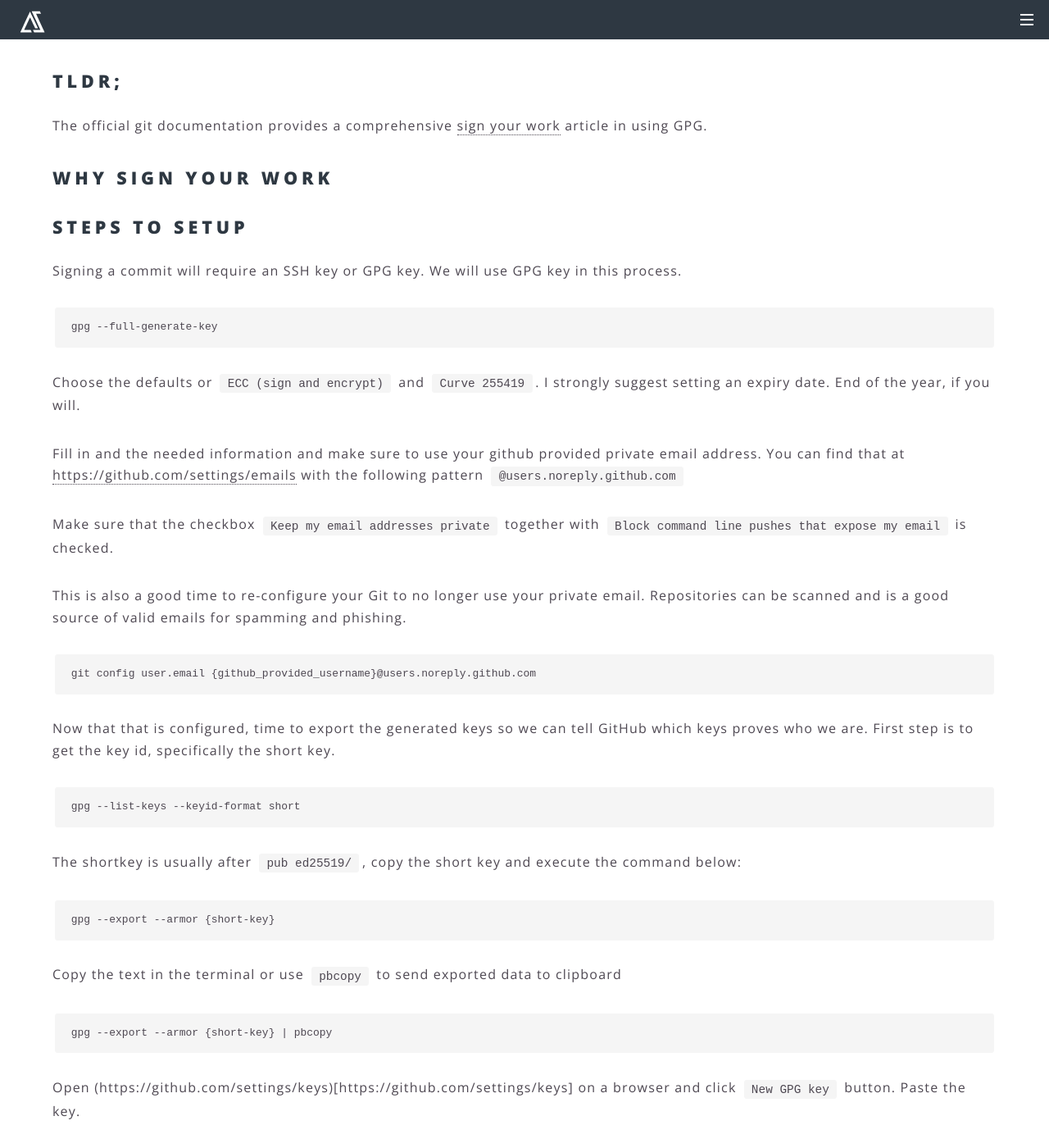
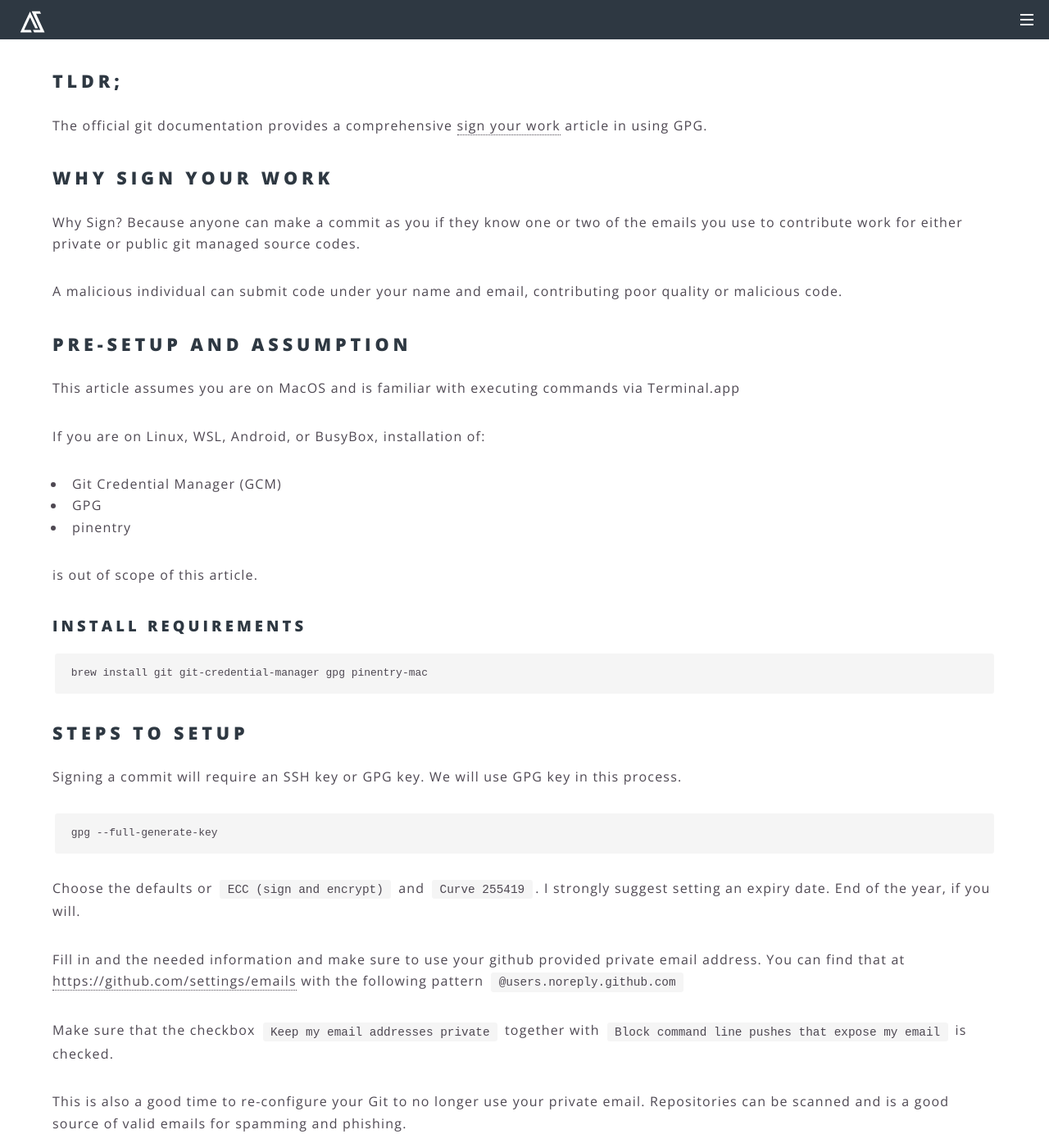
Before and after one commit to ardiesan/ardiesan.github.io, a Jekyll site: the page built from _posts/2022-10-01-Protect-Your-Github-Commits.md, in a window 1280 px wide and 1400 px high, scrolled down 575 px. Shown: the whole window at 82% size. Built offline with Jekyll 4.4.1, drawn with Linux system fonts in a browser that asks for light colours; some of the changed text lies outside the part shown.

````diff
--- a/_posts/2022-10-01-Protect-Your-Github-Commits.md
+++ b/_posts/2022-10-01-Protect-Your-Github-Commits.md
@@ -26,6 +26,30 @@ The official git documentation provides a comprehensive [sign your work](https:/
 article in using GPG.
 
 ## Why Sign Your Work
+
+Why Sign? Because anyone can make a commit as you if they know one or two of the emails you use to contribute work for either private or public git managed source codes.
+
+A malicious individual can submit code under your name and email, contributing poor quality or malicious code.
+
+## Pre-Setup and Assumption
+
+This article assumes you are on MacOS and is familiar with executing commands via Terminal.app
+
+If you are on Linux, WSL, Android, or BusyBox, installation of:
+
+* Git Credential Manager (GCM)
+* GPG
+* pinentry
+
+is out of scope of this article.
+
+
+### Install Requirements
+
+
+```
+brew install git git-credential-manager gpg pinentry-mac
+```
 
 
 ## Steps to Setup
@@ -86,13 +110,35 @@ Copy the return path and configure git to use that as the `gpg.program`. Assumin
 
 
 ```
-git config --local gpg.program /opt/homebrew/bin/gpg
+git config gpg.program /opt/homebrew/bin/gpg
 ```
 
-## Auto-sign
+or use backtick to use a command output as a command argument like:
+
+```
+git config gpg.program `which gpg`
+```
+
+## Signing New Commits
+
+To sign new commits, simply add `-S` to your `git commit`:
+
+```
+git commit -S -m "This commit will be signed with the configured signing key"
+```
+
+## Auto-Sign New Commits
 
 Finally, setup git to always sign commits.
 
 ```
 git config commit.gpgsign true
 ```
+
+With the `commit.gpgsign` configured to true, there will be no need to add `-S` to every commits made.
+
+
+
+## Multi-Project, Multi-Email, Multi-Keys/Machine
+
+If you work with the above scenarios, you can use the `--local` option when executing `git config` for every local checkout you have.
````
Also changed, not shown: other parts of _posts/2022-10-01-Protect-Your-Github-Commits.md (+2 -2 lines).
